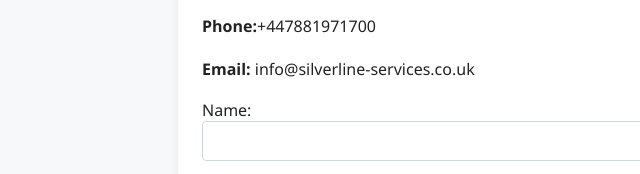
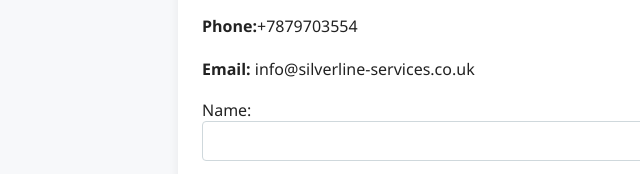
Before and after one commit to ChasmannJoel/silverline, a plain HTML site: page contact.html in a window 1280 px wide. Shown: the part 373-547 px from the top of the page, 38-678 px from the left. Drawn offline with Linux system fonts and the light colour scheme.

Commit message:
Update contact.html

```diff
--- a/contact.html
+++ b/contact.html
@@ -23,7 +23,7 @@
       London<br>
       WC2H 9JQ<br>
       United Kingdom</p>
-      <p><strong>Phone:</strong>+447881971700</p>
+      <p><strong>Phone:</strong>+7879703554</p>
       <p><strong>Email:</strong> info@silverline-services.co.uk</p>
       <form method="post" action="/contact">
         <label for="name">Name:</label><br>
```
